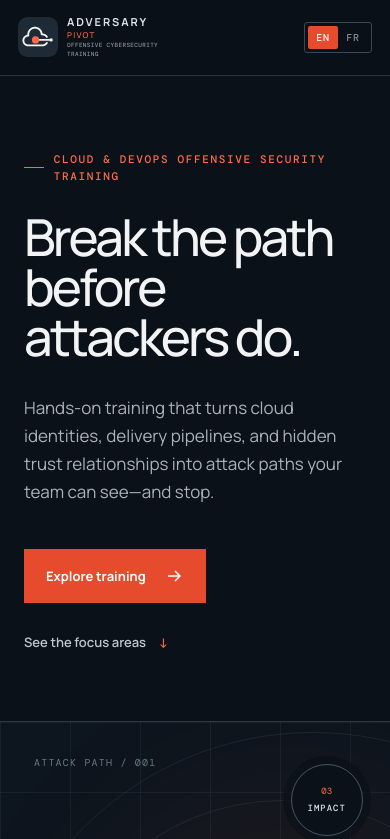
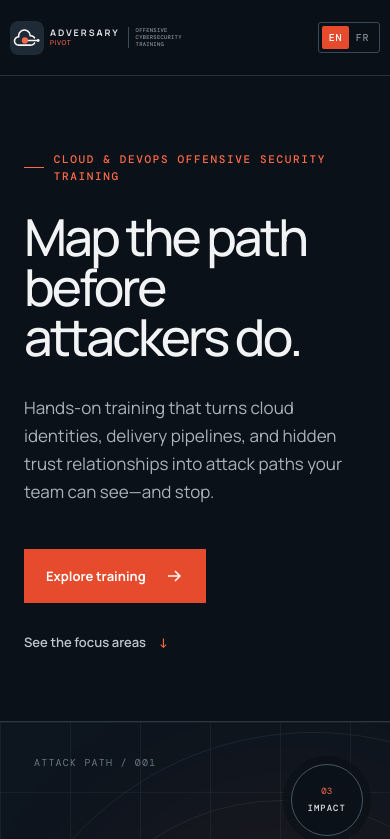
Before and after one commit to Adversary-Pivot/adversary-pivot.github.io, a React (Vite) app: page / in a window 390 px wide. Shown: the top 839 px of the page. Built offline with nearby package versions, Linux system fonts and the light colour scheme.

Commit message:
Refine hero and mobile header layout

```diff
--- a/src/App.jsx
+++ b/src/App.jsx
@@ -8,7 +8,7 @@ const content = {
     nav: { trainings: 'Trainings', focus: 'Focus', approach: 'Approach', contact: 'Start a conversation', aria: 'Primary navigation' },
     hero: {
       eyebrow: 'Cloud & DevOps Offensive Security Training',
-      title: ['Break the path', 'before attackers do.'],
+      title: ['Map the path', 'before attackers do.'],
       lede: 'Hands-on training that turns cloud identities, delivery pipelines, and hidden trust relationships into attack paths your team can see—and stop.',
       primary: 'Explore training',
       secondary: 'See the focus areas',
@@ -72,7 +72,7 @@ const content = {
     nav: { trainings: 'Formations', focus: 'Domaines', approach: 'Approche', contact: 'Parlons-nous', aria: 'Navigation principale' },
     hero: {
       eyebrow: 'Formation en sécurité offensive infonuagique et DevOps',
-      title: ['Interrompez le parcours', 'avant les attaquants.'],
+      title: ['Cartographiez le parcours', 'avant les attaquants.'],
       lede: 'Une formation pratique qui transforme les identités infonuagiques, les pipelines de livraison et les relations de confiance cachées en parcours d’attaque que votre équipe peut voir—et interrompre.',
       primary: 'Découvrir la formation',
       secondary: 'Voir les domaines',
--- a/src/styles.css
+++ b/src/styles.css
@@ -231,25 +231,25 @@ footer { min-height: 130px; display: flex; align-items: center; justify-content:
 }
 
 @media (max-width: 600px) {
-  .brand { display: grid; grid-template-columns: 40px minmax(0, 112px); column-gap: 9px; row-gap: 3px; }
-  .brand > .brand-icon { grid-row: 1 / 3; width: 40px; height: 40px; border-radius: 9px; }
-  .brand > .brand-name { display: grid; grid-column: 2; }
-  .brand b { font-size: 11px; }
-  .brand em { margin-top: 4px; font-size: 8px; letter-spacing: .16em; }
+  .brand { display: flex; gap: 6px; min-width: 0; }
+  .brand > .brand-icon { width: 34px; height: 34px; border-radius: 8px; }
+  .brand > .brand-name { display: grid; flex: 0 0 auto; }
+  .brand b { font-size: 9px; }
+  .brand em { margin-top: 3px; font-size: 6.5px; letter-spacing: .1em; }
   .brand-tagline {
     display: block;
-    grid-column: 2;
-    max-width: 112px;
-    margin: 0;
-    padding: 0;
-    border: 0;
-    font-size: 6px;
-    line-height: 1.35;
-    letter-spacing: .06em;
+    flex: 0 1 78px;
+    max-width: 78px;
+    margin: 0 0 0 2px;
+    padding: 0 0 0 7px;
+    border-left: 1px solid #3d4954;
+    font-size: 5.5px;
+    line-height: 1.3;
+    letter-spacing: .045em;
   }
-  .site-header { padding-inline: 18px; }
+  .site-header { padding-inline: 10px; }
   nav { gap: 0; }
-  .language-switch button { min-width: 30px; padding: 5px 6px; }
+  .language-switch button { min-width: 27px; padding: 5px 4px; }
   .nav-cta { display: none; }
   h1 { font-size: 51px; }
   .hero-copy { padding: 75px 24px 70px; }
```
